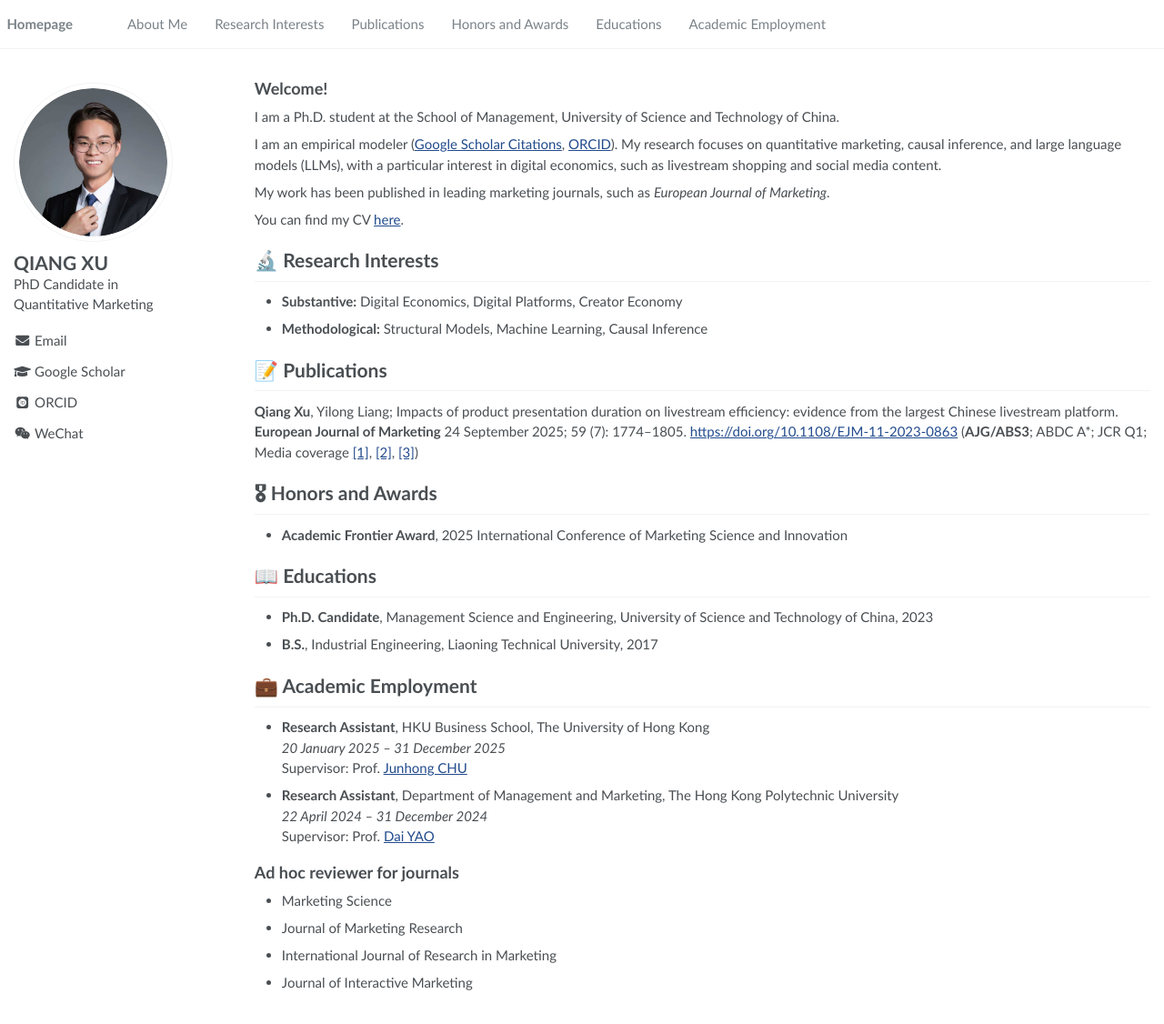
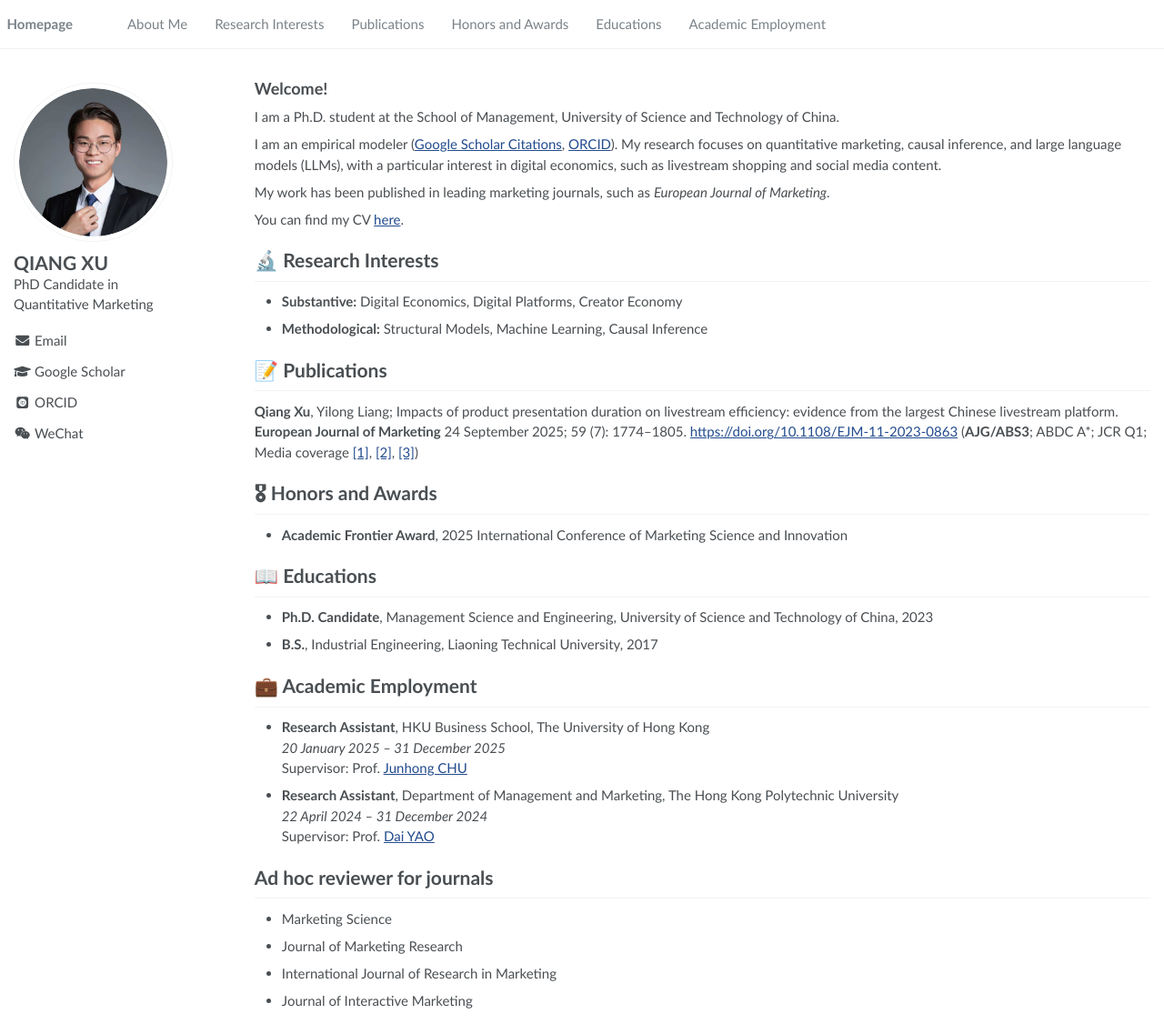
Before and after one commit to xuqiang/xuqiang.github.io, a Jekyll site: the page built from _pages/about.md, in a window 1280 px wide and 1126 px high. Shown: the whole window at 91% size. Built offline with Jekyll 4.4.1, drawn with Linux system fonts in a browser that asks for light colours; some web fonts are replaced.

```diff
--- a/_pages/about.md
+++ b/_pages/about.md
@@ -50,7 +50,7 @@ Innovation
   *22 April 2024 – 31 December 2024*
   Supervisor: Prof. [Dai YAO](https://mounttai.github.io/)
 
-## Ad hoc reviewer for journals
+# Ad hoc reviewer for journals
 - Marketing Science
 - Journal of Marketing Research
 - International Journal of Research in Marketing
```
